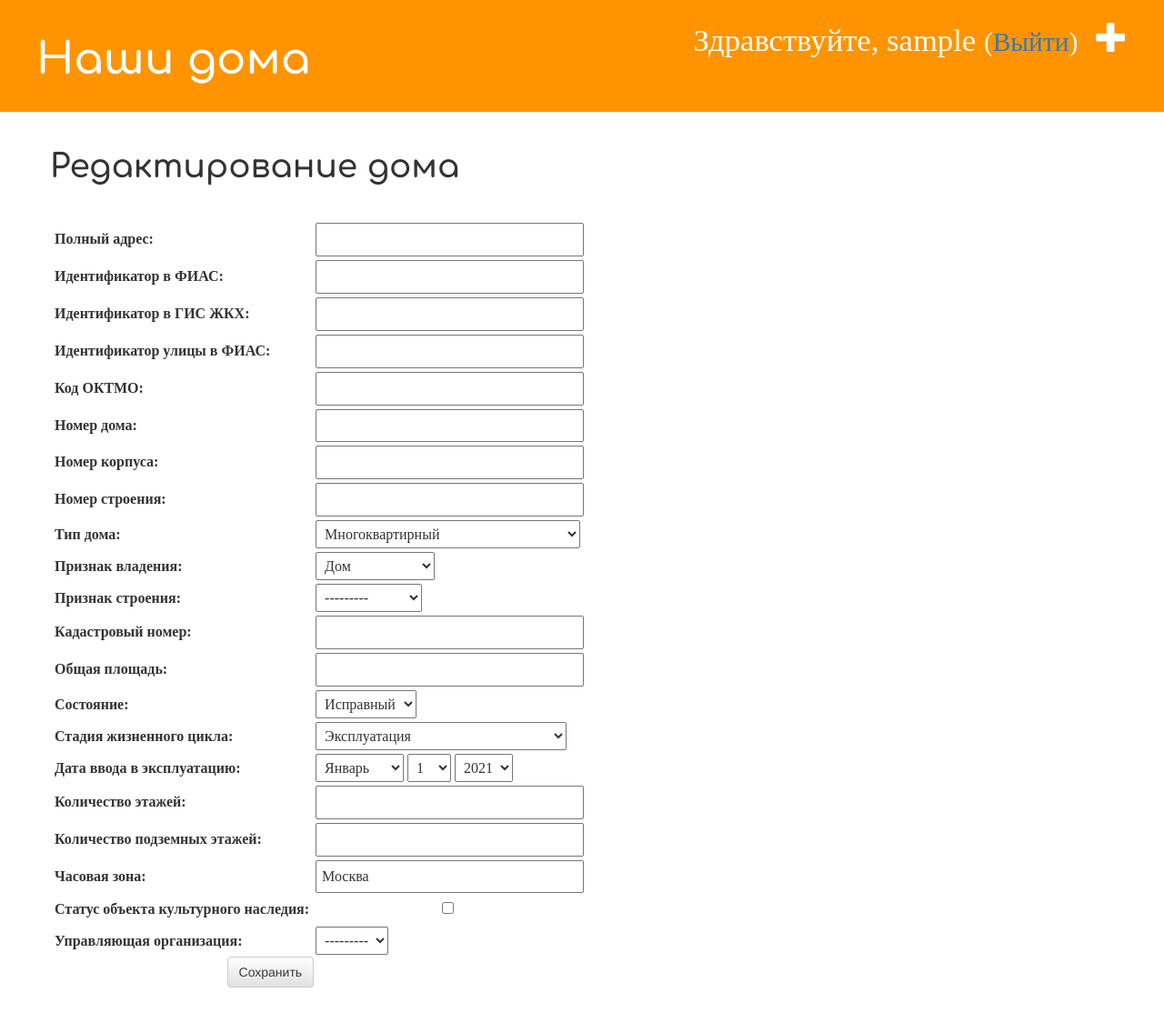
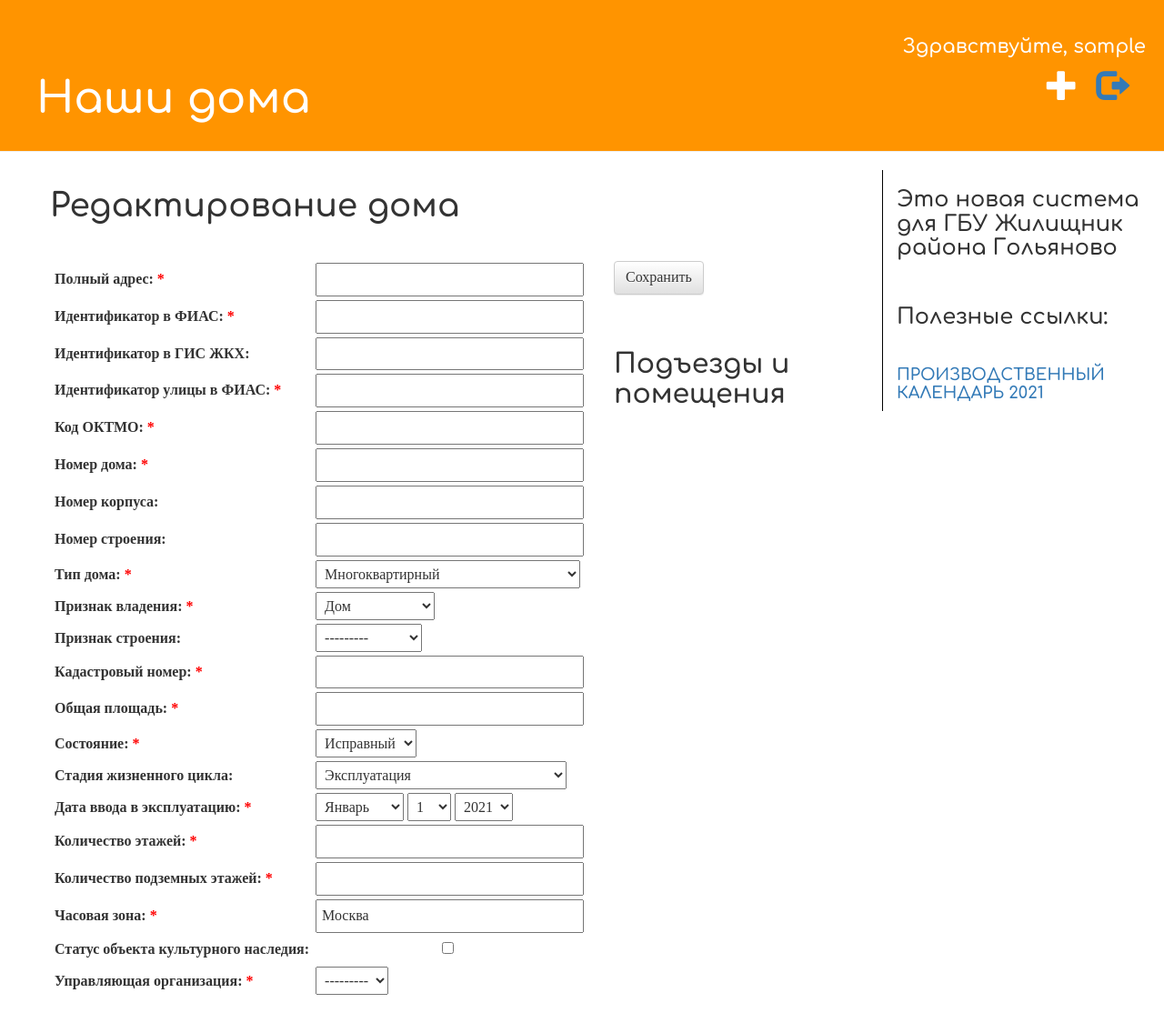
Before and after one commit to sdk2611/house, a Django app: page /house/new/ in a window 1280 px wide. Shown: the whole page at 91% size. Before the commit the page ends 1086 px from the top, so only its background shows below. Run offline with Django 3.2, Linux system fonts and the light colour scheme; the visitor is signed in with stand-in values (Sample User, id 1); data that the repository does not hold is empty; some libraries are stand-ins or nearby versions; some web fonts are replaced.

Commit message:
Стили

```diff
--- a/house/forms.py
+++ b/house/forms.py
@@ -6,10 +6,12 @@ from .models import house
 class HouseForm(forms.ModelForm):
 
     year = timezone.now().year
+    error_css_class = 'error'
+    required_css_class = 'required'
     class Meta:
         model = house
         exclude = ['created_date', 'author']
-#        widgets = {
+    #        widgets = {
 #            'UsedYear': SelectDateWidget(attrs={'years': range(2021, , -1)}),
 #        }
     UsedYear = forms.DateField(label = 'Дата ввода в эксплуатацию:', widget=forms.SelectDateWidget(years=range(year, year - 200, -1)))
--- a/house/static/css/house.css
+++ b/house/static/css/house.css
@@ -4,24 +4,38 @@
     padding: 20px 20px 20px 40px;
 }
 
-.page-header h1, .page-header h1 a, .page-header h1 a:visited, .page-header h1 a:active {
+ .page-header h1, .page-header h1 a, .page-header h1 a:visited, .page-header h1 a:active {
     color: #ffffff;
     font-size: 36pt;
     text-decoration: none;
 }
 
+.page-header h2, .page-header h2 a, .page-header h2 a:visited, .page-header h2 a:active {
+    color: #ffffff;
+    font-size: 16pt;
+    text-decoration: none;
+    text-align: right;
+}
+
+
 .content {
     margin-left: 40px;
+}
+
+.border {
+    border-left: 1px solid black;
+    /* border-right: 1px solid black; */
 }
 
 h1, h2, h3, h4 {
     font-family: 'Comfortaa', cursive;
 }
 
-p {
+p, .btn {
     font-family: 'Gabriela', serif;
     font-size: 12pt
 }
+
 
 
 .date {
@@ -29,12 +43,12 @@ p {
 }
 
 .save {
-    float: right;
+    float: left;
 }
 
-.house-form textarea, .house-form input {
+/* .house-form textarea, .house-form input {
     width: 100%;
-}
+} */
 
 .top-menu, .top-menu:hover, .top-menu:visited {
     color: #ffffff;
@@ -51,27 +65,34 @@ p {
     color: #000000;
 }
 
-form {
+ form {
     display: table;
     margin-top: 40px;
+    margin-bottom: 40px;
   }
 
-  form > p {
+  form div > div > p {
     display: table-row;
   }
 
-  form > p > label, form > p > input, form > p > select {
+  form div > div > p > label, form div > div > p > input, form div > div > p > select {
     display: table-cell;
     padding: 5px 5px 5px 5px;
     margin: 2px;
     text-align: left;
 }
 
-  form > p > input {
-    width: 400px;
+   form  div > div > p > input {
+    width: 100%;
   }
 
   label {
     text-align: left;
 
  }
+
+ label.required:after
+ {
+     color: red;
+     content: " *";
+ }
--- a/house/templates/house/base.html
+++ b/house/templates/house/base.html
@@ -20,21 +20,28 @@
     <body>
         <div class="page-header">
             {% if user.is_authenticated %}
-                <a href="{% url 'house_new' %}" class="top-menu"><span class="glyphicon glyphicon-plus"></span></a>
-                <p class="top-menu">Здравствуйте, {{ user.username }} <small>(<a href="{% url 'logout' %}">Выйти</a>)</small></p>
+                <h2>Здравствуйте, {{ user.username }}</h2>
+                <div class="top-menu"><a href="{% url 'logout' %}"><span title="Выход из системы" class="glyphicon glyphicon-log-out"></span></a></div>
+                <a href="{% url 'house_new' %}" class="top-menu"><span title="Добавить дом" class="glyphicon glyphicon-plus"></span></a>
             {% else %}
-                <a href="{% url 'login' %}" class="top-menu"><span class="glyphicon glyphicon-lock"></span></a>
+                <p class="top-menu"><a href="{% url 'login' %}"><span title="Вход в систему" class="glyphicon glyphicon-log-in"></span></a></p>
             {% endif %}
             <h1><a href="/">Наши дома</a></h1>
         </div>
-        <div class="content container">
+        <div class="content container-fluid">
             <div class="row">
-                <div class="col-md-8">
+                <div class="col-md-9">
                 {% block content %}
                 {% endblock %}
                 </div>
-            </div>
+                <div class="col-md-3 border">
+                    <h3>Это новая система для ГБУ Жилищник района Гольяново</h3>
+                    <br>
+                    <h3>Полезные ссылки:</h3>
+                    <br>
+                    <h4><a href="http://xmlcalendar.ru/html.php?y=2021" target="_blank"> ПРОИЗВОДСТВЕННЫЙ КАЛЕНДАРЬ 2021</a></h4>
+                </div>
         </div>
-        <script src="https://stackpath.bootstrapcdn.com/bootstrap/4.5.3/js/bootstrap.min.js" integrity="sha384-w1Q4orYjBQndcko6MimVbzY0tgp4pWB4lZ7lr30WKz0vr/aWKhXdBNmNb5D92v7s" crossorigin="anonymous"></script>
+        <!-- <script src="https://stackpath.bootstrapcdn.com/bootstrap/4.5.3/js/bootstrap.min.js" integrity="sha384-w1Q4orYjBQndcko6MimVbzY0tgp4pWB4lZ7lr30WKz0vr/aWKhXdBNmNb5D92v7s" crossorigin="anonymous"></script> -->
     </body>
 </html>
--- a/house/templates/house/house_edit.html
+++ b/house/templates/house/house_edit.html
@@ -3,7 +3,15 @@
 {% block content %}
     <h1>Редактирование дома</h1>
     <form method="POST" class="house-form">{% csrf_token %}
-        {{ form.as_p }}
-        <button type="submit" class="save btn btn-default">Сохранить</button>
+        <div class="row">
+            <div class="col-md-8">
+                {{ form.as_p }}
+            </div>
+            <div class="col-md-4">
+                <p><button type="submit" class="save btn btn-default">Сохранить</button></p>
+                <br>
+                <p style="display: inline-block; text-align: center;"><h2>Подъезды и помещения</h2></p>
+            </div>
+        </div>
     </form>
 {% endblock %}
--- a/house/urls.py
+++ b/house/urls.py
@@ -3,7 +3,8 @@ from . import views
 
 urlpatterns = [
     path('', views.house_list, name='house_list'),
+    path('house/new/', views.house_new, name='house_new'),
     path('house/<int:pk>/', views.house_detail, name='house_detail'),
-    path('house/new/', views.house_new, name='house_new'),
     path('house/<int:pk>/edit/', views.house_edit, name='house_edit'),
+    path('house/<int:pk>/remove/', views.house_remove, name='house_remove'),
 ]
--- a/house/views.py
+++ b/house/views.py
@@ -13,9 +13,16 @@ def house_list(request):
     page_obj = paginator.get_page(page_number)
     return render(request, 'house/house_list.html', {'page_obj': page_obj})
 
+@login_required
 def house_detail(request, pk):
     _house = get_object_or_404(house, pk=pk)
-    return render(request, 'house/house_detail.html', {'house' : _house})
+    return render(request, 'house/house_detail.html', {'house': _house})
+
+# @login_required
+# def house_detail(request, pk):
+#     _house = get_object_or_404(house, pk=pk)
+#     _form = HouseForm(request.GET, instance=_house)
+#     return render(request, 'house/house_edit.html', {'form': _form})
 
 @login_required
 def house_new(request):
@@ -45,3 +52,9 @@ def house_edit(request, pk):
     else:
         form = HouseForm(instance=_house)
     return render(request, 'house/house_edit.html', {'form': form})
+
+@login_required
+def house_remove(request, pk):
+    _house = get_object_or_404(house, pk=pk)
+    _house.delete()
+    return redirect('house_list')
```
Also changed, not shown: house/templates/house/house_detail.html (+6 -3 lines).
